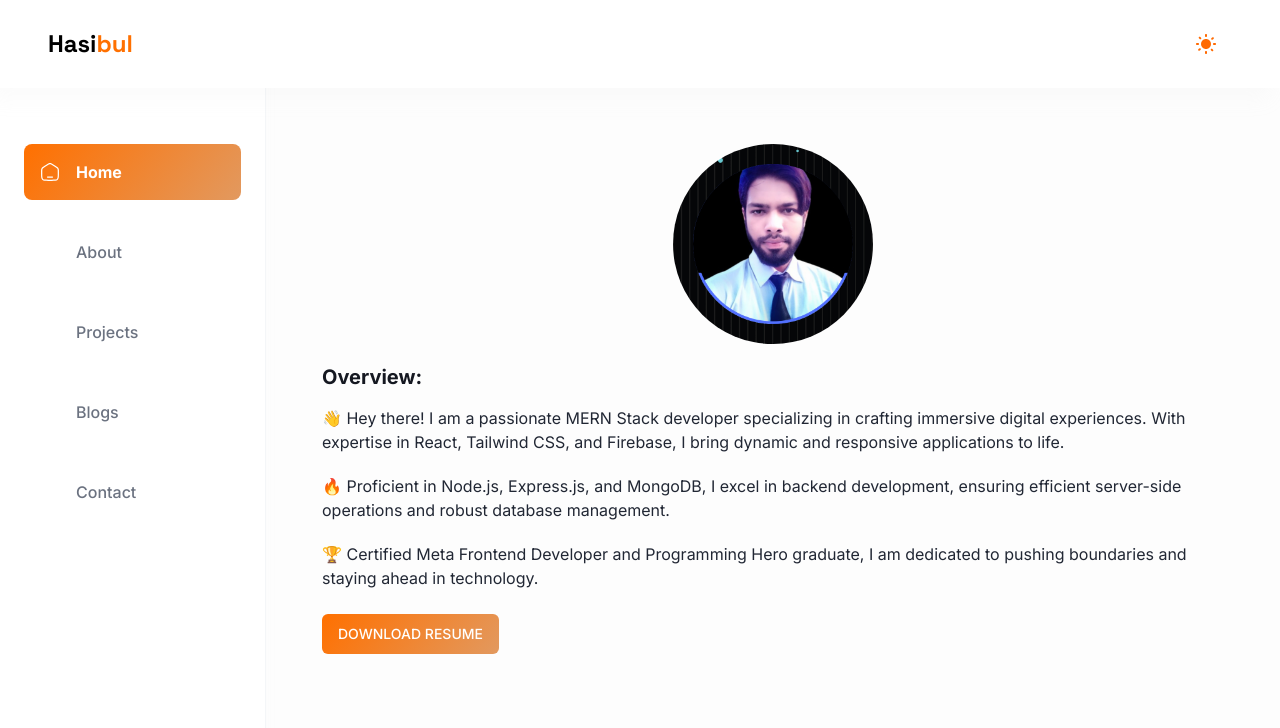
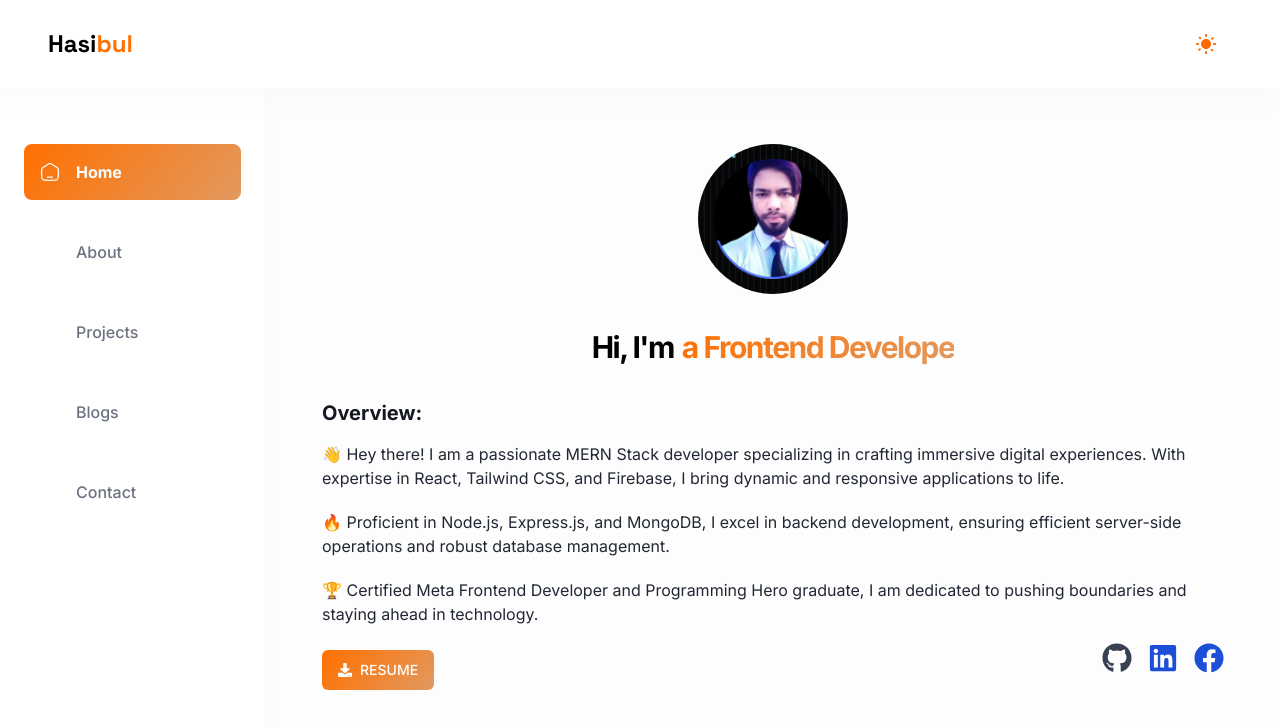
Before and after one commit to nayon117/hasibul-hasan, a Next.js app: page / in a window 1280 px wide. Shown: the top 728 px of the page. Built offline with nearby package versions, Linux system fonts and the light colour scheme.

Commit message:
create homepage

```diff
--- a/app/(root)/(home)/page.tsx
+++ b/app/(root)/(home)/page.tsx
@@ -1,5 +1,8 @@
+import Designation from "@/components/shared/Designation";
 import { Button } from "@/components/ui/button";
 import Image from "next/image";
+import Link from "next/link";
+import { FaDownload, FaFacebook, FaGithub, FaLinkedin } from "react-icons/fa";
 
 const HomePage = () => {
   return (
@@ -8,14 +11,17 @@ const HomePage = () => {
         <div>
           <Image
             src="/profile.png"
-            width={200}
-            height={200}
+            width={150}
+            height={150}
             alt="Hasibul Hasan"
             className="mx-auto rounded-full"
           />
         </div>
+        <div>
+          <Designation />
+        </div>
 
-        <div className="text-dark400_light800 mt-5 flex flex-col">
+        <div className="text-dark400_light800 mt-8 flex flex-col">
           <p className="h3-bold text-dark300_light700 mb-4">Overview:</p>
           <p>
             👋 Hey there! I am a passionate MERN Stack developer specializing in
@@ -36,11 +42,35 @@ const HomePage = () => {
             technology.
           </p>
         </div>
-        <a href="/Hasibul Hasan's Resume.pdf" download>
-          <Button className="btn primary-gradient mt-6 uppercase text-white">
-            Download Resume
-          </Button>
-        </a>
+        <div className="flex items-center justify-between">
+          <div className="flex-1">
+            <a href="/Hasibul Hasan's Resume.pdf" download>
+              <Button className="btn primary-gradient mt-6 uppercase text-white">
+                <FaDownload className="mr-2" />
+                Resume
+              </Button>
+            </a>
+          </div>
+          <div className="flex-1 ">
+            <div className="flex items-center justify-end gap-4">
+              <Link href="https://github.com/nayon117" target="_blank">
+                <FaGithub className=" text-3xl text-gray-700 dark:text-gray-300" />
+              </Link>
+              <Link
+                href="https://www.linkedin.com/in/hasibulhasannayon/"
+                target="_blank"
+              >
+                <FaLinkedin className="text-3xl text-blue-700" />
+              </Link>
+              <Link
+                href="https://www.facebook.com/profile.php?id=100063569796707"
+                target="_blank"
+              >
+                <FaFacebook className="text-3xl text-blue-700" />
+              </Link>
+            </div>
+          </div>
+        </div>
       </div>
     </section>
   );
--- /dev/null
+++ b/components/shared/Designation.tsx
@@ -0,0 +1,24 @@
+"use client";
+import { useTypewriter } from "react-simple-typewriter";
+const Designation = () => {
+  const [typeEffect] = useTypewriter({
+    words: [
+      "Hasibul Hasan",
+      "a Frontend Developer",
+      "a React & NextJs Developer",
+      "a MERN Developer",
+      "a Full Stack Developer",
+    ],
+    typeSpeed: 100,
+    deleteSpeed: 50,
+  });
+  return (
+    <div className="pt-8 text-center">
+      <h2 className="h1-bold text-dark100_light900">
+        Hi, I&apos;m
+        <span className="primary-text-gradient ml-2">{typeEffect}</span>
+      </h2>
+    </div>
+  );
+};
+export default Designation;
--- a/package.json
+++ b/package.json
@@ -25,6 +25,8 @@
     "react": "^18",
     "react-dom": "^18",
     "react-hot-toast": "^2.4.1",
+    "react-icons": "^5.2.1",
+    "react-simple-typewriter": "^5.0.1",
     "tailwind-merge": "^2.3.0",
     "tailwindcss-animate": "^1.0.7"
   },
```
Also changed, not shown: 1 other file (tests, documents, lock files or other folders).
